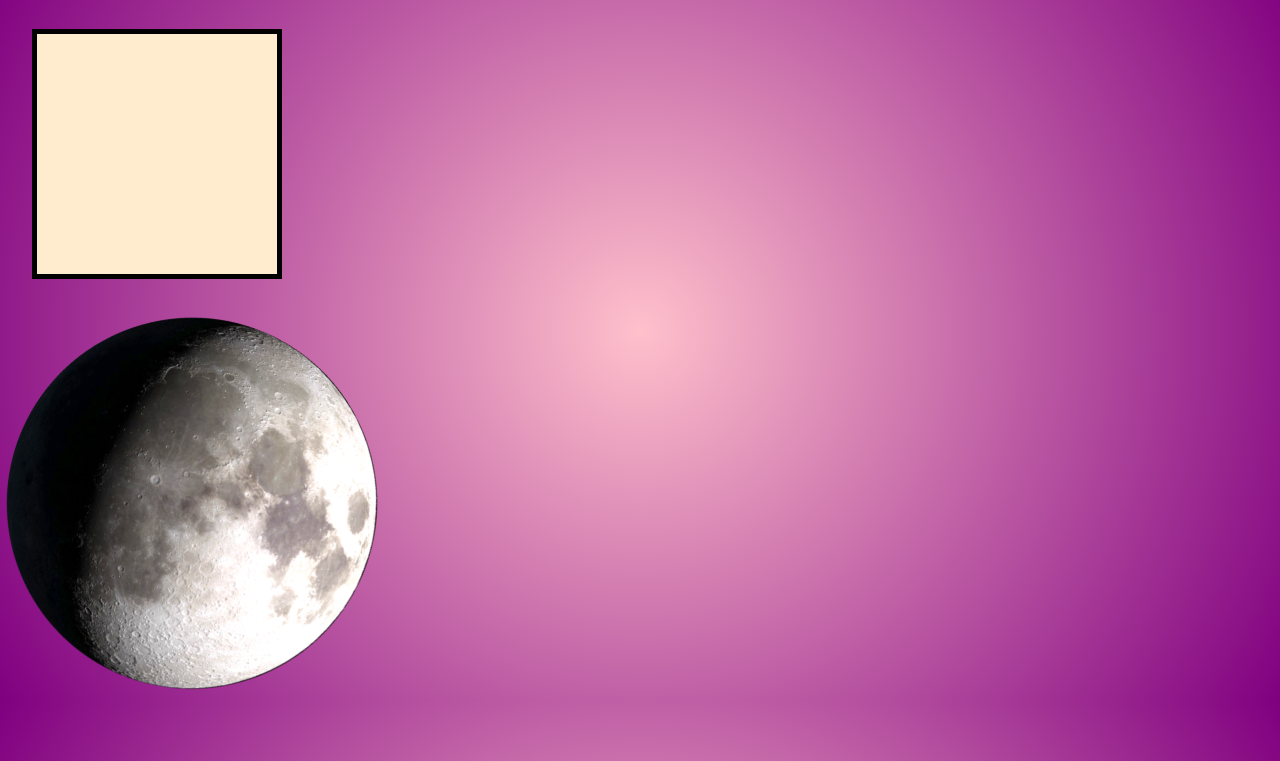
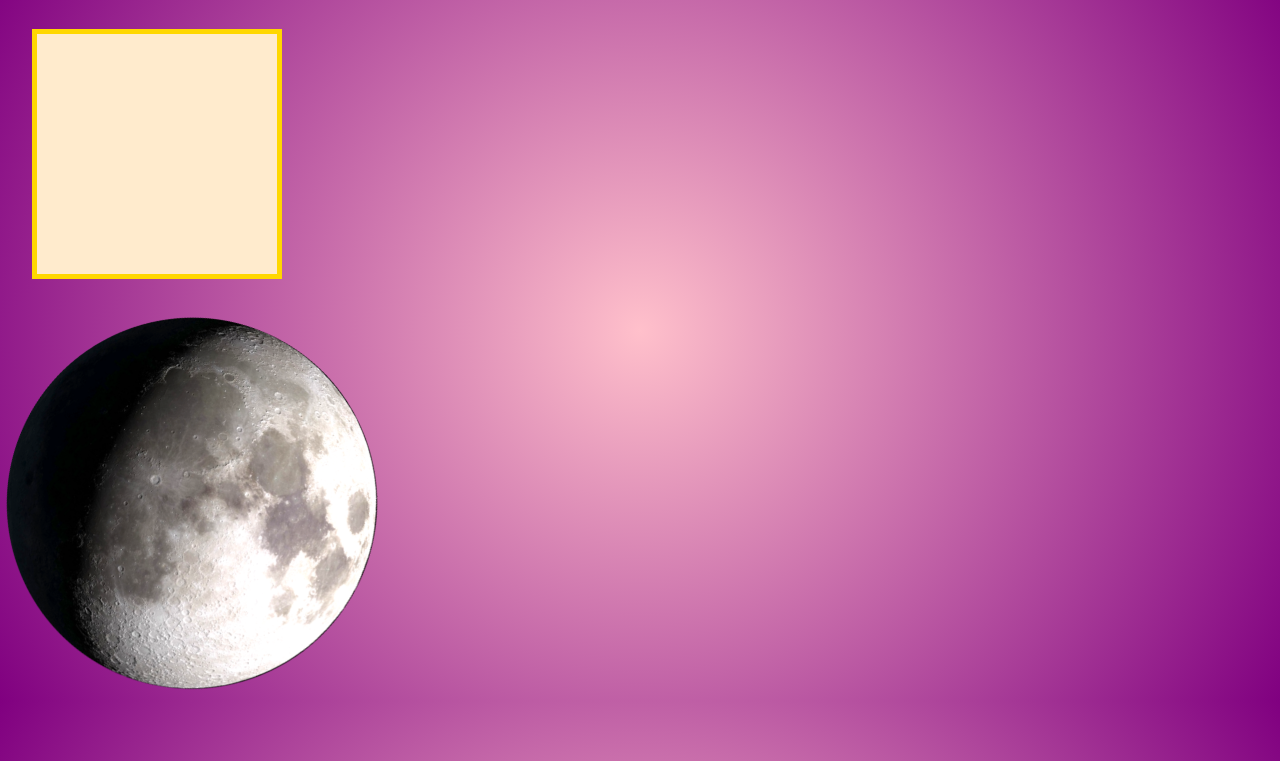
Before and after one commit to francocapello/clase-git-dos, a plain HTML site: page index.html in a window 1280 px wide. Shown: the part 40-801 px from the top of the page. Drawn offline with Linux system fonts and the light colour scheme.

Commit message:
version 2 del proyecto

```diff
--- a/css/style.css
+++ b/css/style.css
@@ -22,7 +22,7 @@ transformaciones*/
     height: 250px;
     background-color: blanchedalmond;
     margin: 2rem;
-    border: 5px solid black;
+    border: 5px solid gold;
     transition: 1s;
 }
 
```
